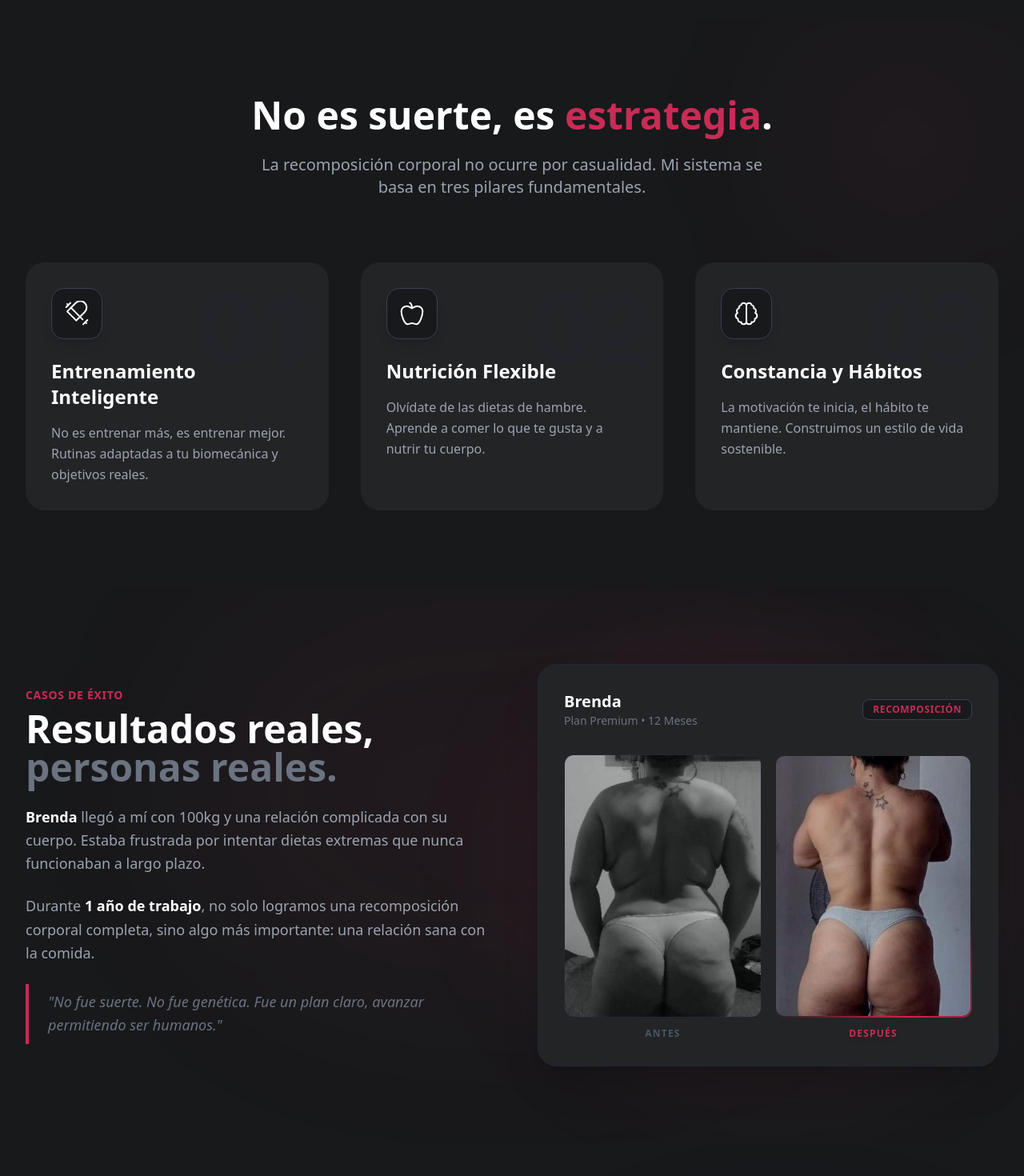
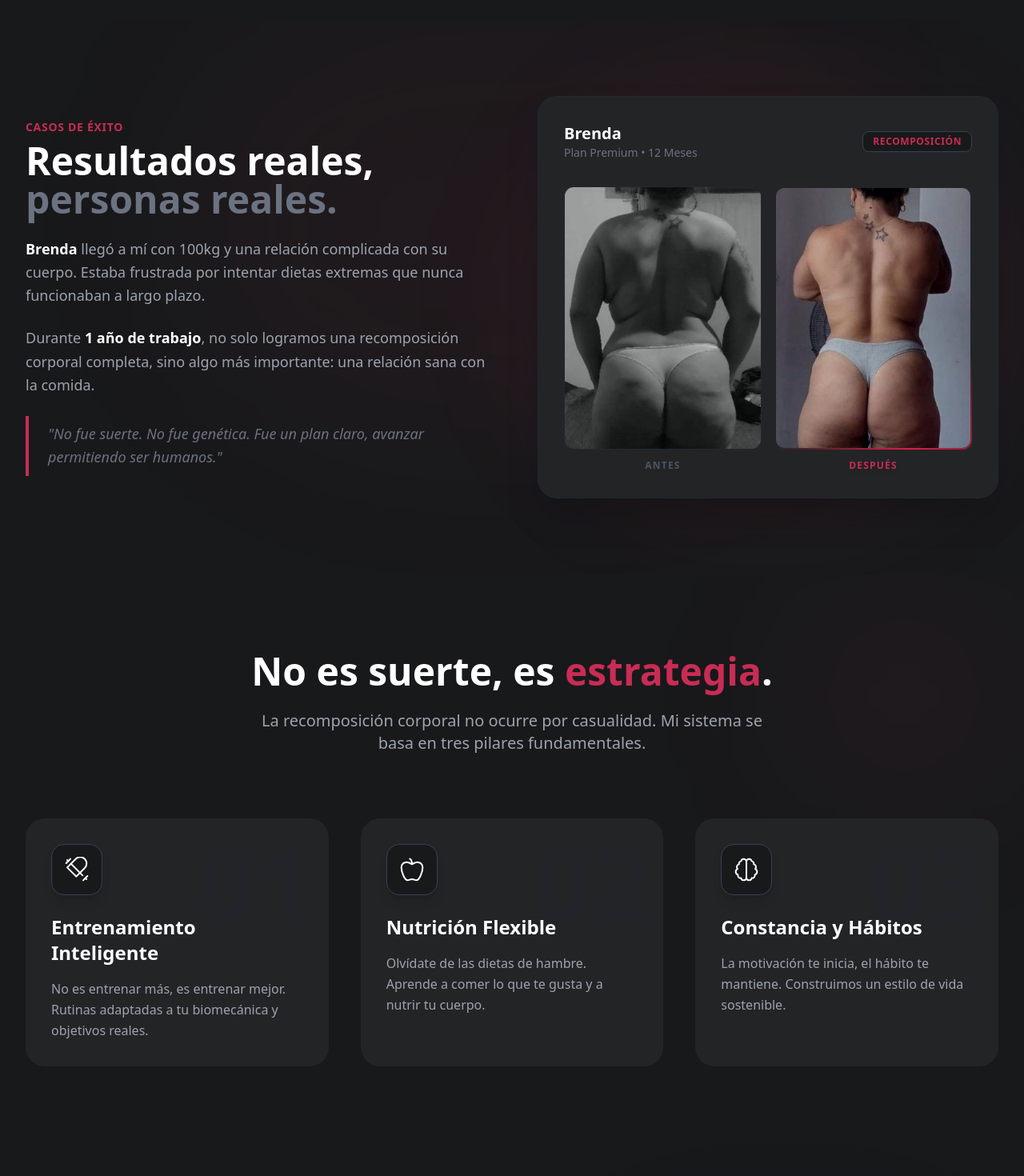
Before and after one commit to maxioller/darofit, a Next.js app: page / in a window 1280 px wide. Shown: the part 960-2430 px from the top of the page at 80% size. Built offline with nearby package versions, Linux system fonts and the light colour scheme.

Commit message:
cambio orden

```diff
--- a/app/page.tsx
+++ b/app/page.tsx
@@ -153,6 +153,12 @@ export default function Home() {
          <Marquee />
       </div>
 
+      <div className="snap-center bg-[#18191b]">
+        <FadeIn>
+          <Results />
+        </FadeIn>
+      </div>
+
       {/* 3. RESTO DE SECCIONES */}
       <div className="snap-center bg-[#18191b]">
         <FadeIn delay={0.2}>
@@ -160,11 +166,7 @@ export default function Home() {
         </FadeIn>
       </div>
 
-      <div className="snap-center bg-[#18191b]">
-        <FadeIn>
-          <Results />
-        </FadeIn>
-      </div>
+
 
       <div className="snap-center bg-[#18191b]">
         <FadeIn>
```
